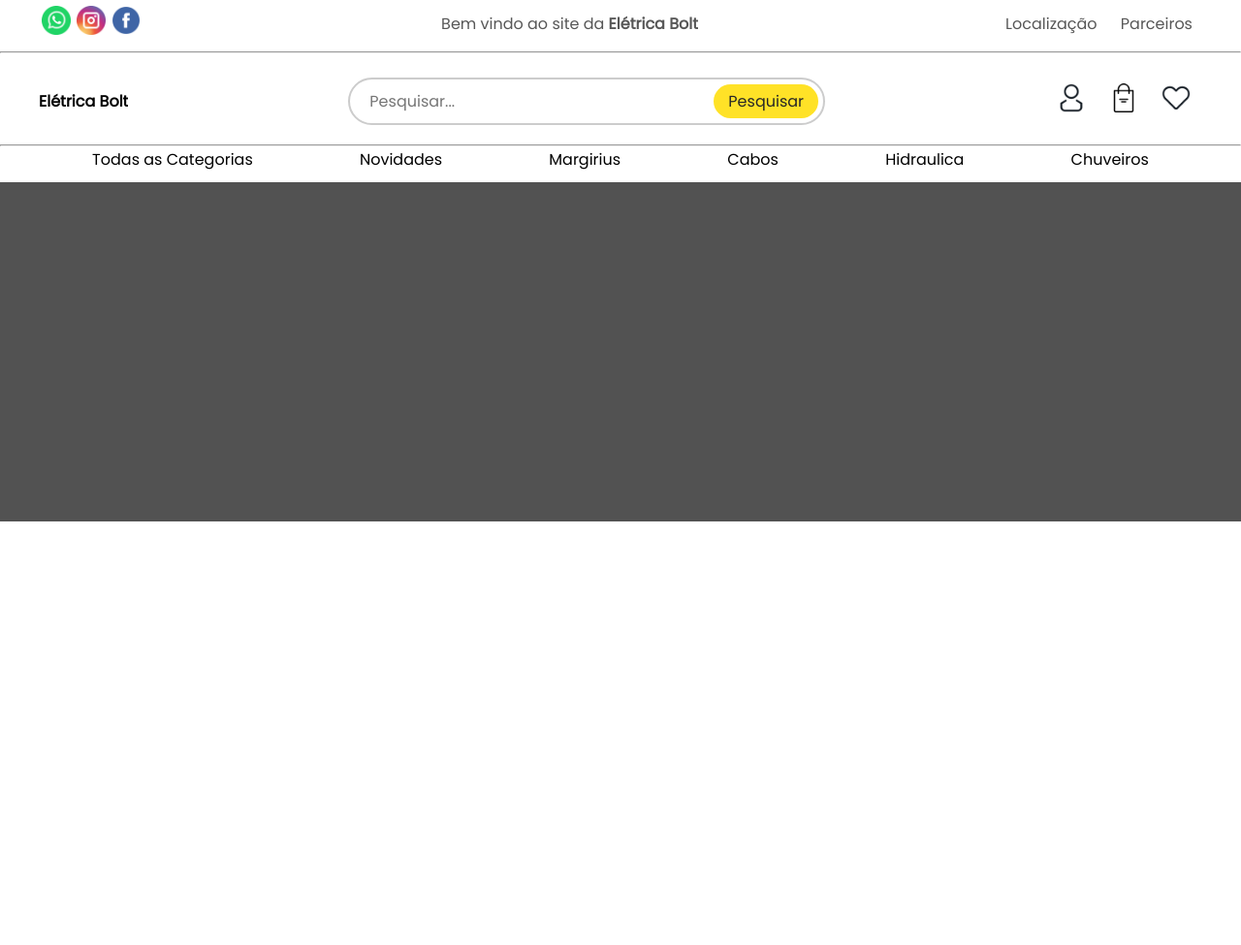
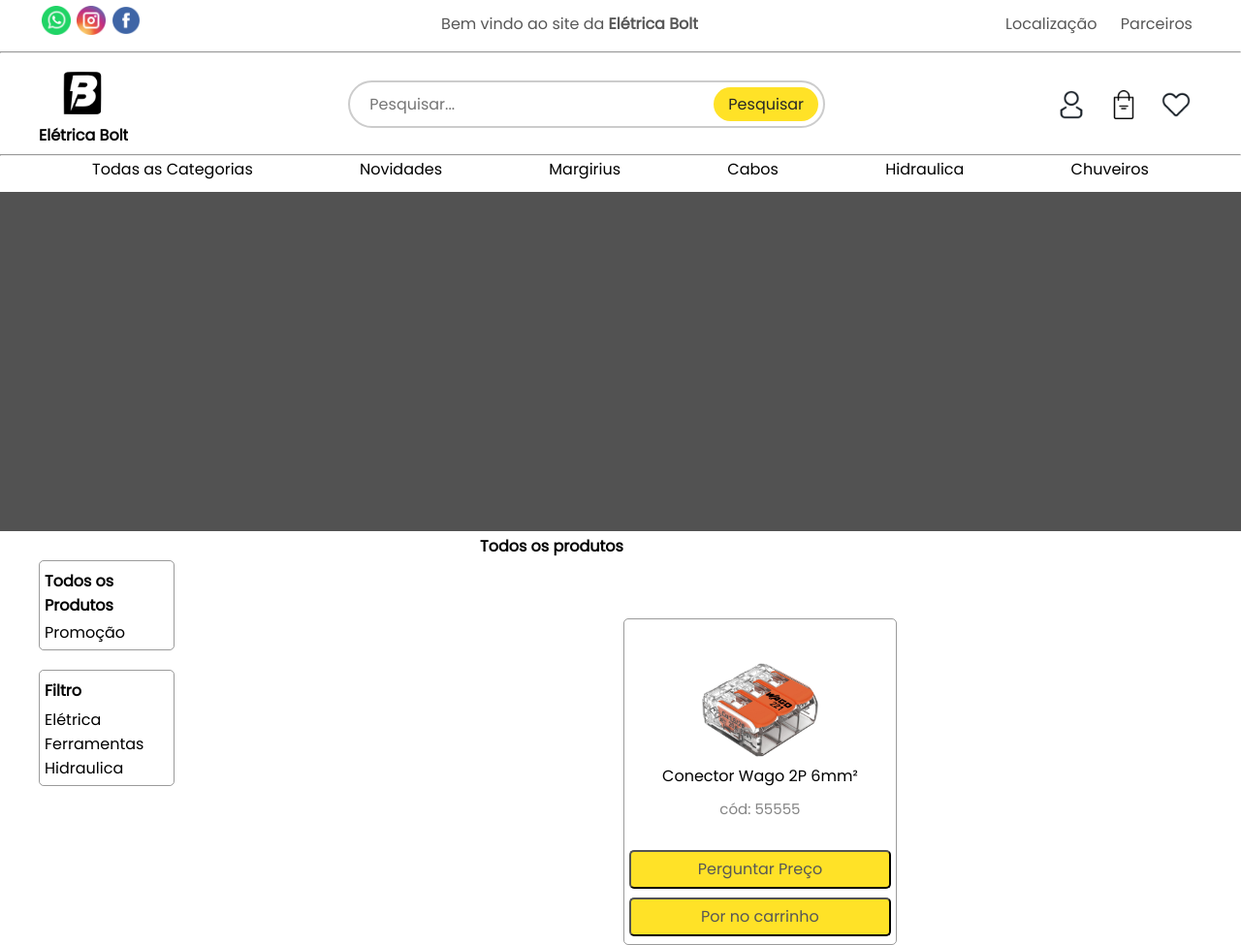
Before and after one commit to LuiggiNeves/EletricaBolt, a PHP site: page / in a window 1280 px wide. Shown: the whole page at 97% size. Before the commit the page ends 538 px from the top, so only its background shows below. Run offline with PHP 8.4, Linux system fonts and the light colour scheme.

Commit message:
Atualização do site
+Base de produtos
+logo cor preta e fundo transp
+base do filtro dos produtos
+mais alguns roots
+mudança na aparenc no geral

```diff
--- a/Css/style-index.css
+++ b/Css/style-index.css
@@ -12,8 +12,13 @@
 
 :root{
     --font-color-two: rgb(87, 87, 87);
+    --font-color-tree:rgba(87, 87, 87, 0.729);
 
     --color-btn-search:rgb(255, 226, 39);
+    --color-btn-product:rgb(255, 226, 39);
+    --color-btn-product-hv:rgb(205, 178, 0);
+
+    --color-border-div:#4747478a;
 
 
 
@@ -94,8 +99,14 @@ header hr{
 
 
 #menu-search-name{
-    margin-bottom: auto;
-    margin-top: auto;
+
+}
+
+#menu-search-name img{
+    width: 55px;
+    height: 50px;
+
+    margin-left: 20%;
 }
 
 .ico-user{
@@ -107,14 +118,14 @@ header hr{
     width: var(--lateral-site);
     display: flex;
 
-    margin-bottom: 10px;
+    margin-bottom: 2px;
 
 }
 .menu-search{
     width: var(--lateral-site);
     display: flex;
-    margin-top: 25px;
-    margin-bottom: 10px;
+    margin-top: 15px;
+    margin-bottom: 5px;
 }
 
 .search-bar {
@@ -123,6 +134,7 @@ header hr{
     border: 2px solid #ccc;
     border-radius: 25px;
     padding: 5px;
+    margin-top: 13px;
 }
 
 /* Estilo do ícone de pesquisa */
@@ -192,10 +204,27 @@ header hr{
 .nav-item-generic{
     margin: 1px;
 }
+
+
+
+
+
+
+
+
+
+
+
 /*FIM HEADER*/
 
 
 /*MAIN*/
+
+main a{
+    color: black;
+    text-decoration: none;
+}
+
 .main-container{
 
 }
@@ -212,11 +241,13 @@ header hr{
 /*Apresentção de produtos*/
 
 .main-product{
-
+    display: flex;
+    justify-content: center;
 }
 
 .main-product-container{
-
+    width: var(--lateral-site);
+    display: inline-flex;
 }
 
 .main-product-catalago-box{
@@ -226,3 +257,104 @@ header hr{
 .main-product-filter-product{
 
 }
+
+.filter-product{
+    padding: 5px;
+    margin-top: 30px;
+    border: 1px solid var(--color-border-div);
+    border-radius: 5px;
+}
+
+.filter-product > p,h1{
+    margin-top: 3px;
+    margin-bottom: 3px;
+}
+
+.filter-product-two{
+    padding: 5px;
+    margin-top: 20px;
+    border: 1px solid var(--color-border-div);
+    border-radius: 5px;
+}
+
+.filter-product-two h1{
+    margin-bottom: 5px;
+}
+
+.catalago-box-container{
+    width: 100%;
+
+    display: inline-flex;
+    justify-content: center;
+}
+
+/*BASE PRODUTOS*/
+
+.catalago-product-base{
+
+}
+
+.container-base-product{
+    width: 270px;
+    border: 1px solid var(--color-border-div);
+    border-radius: 5px;
+    padding: 5px;
+
+    margin-top: 90px;
+}
+
+.product-img img{
+    width: 120px;
+    margin-top: 40px;
+    text-align: center;
+}
+
+.product-img p{
+
+    text-align: center;
+}
+
+
+.product-name{
+    text-align: center;
+}
+
+.product-cod{
+    text-align: center;
+    margin-bottom: 25px;
+    margin-top: 10px;
+    color: var(--font-color-tree);
+    font-size: 15px;
+}
+
+/*.product-price-wpp{
+
+}
+
+.product-price-wpp button{
+
+}
+
+
+.product-add-orc{
+
+}
+
+.product-add-orc button{
+
+}*/
+
+.generic-btn-product button{
+    width: 100%;
+    height: 40px;
+    margin-top: 6px;
+    margin-bottom: 3px;
+    border-radius: 5px;
+    background-color: var(--color-btn-product);
+    color: var(--font-color-two);
+
+}
+
+.generic-btn-product button:hover{
+    background-color: var(--color-btn-product-hv);
+}
--- a/index.html
+++ b/index.html
@@ -14,15 +14,15 @@
             <div class="social-ico-container">
                 <div class="social-ico-img ">
                     <div class="ico-one ico-generic">
-                        <img src="Assets/ico/ico-social/wpp-ico.png" alt="">
+                        <a href=""><img src="Assets/ico/ico-social/wpp-ico.png" alt=""></a>
                     </div>
 
                     <div class="ico-two ico-generic">
-                        <img src="Assets/ico/ico-social/ig-ico.png" alt="">
+                        <a href=""><img src="Assets/ico/ico-social/ig-ico.png" alt=""></a>
                     </div>
 
                     <div class="ico-tree ico-generic">
-                        <img src="Assets/ico/ico-social/fc-ico.png" alt="">
+                        <a href=""><img src="Assets/ico/ico-social/fc-ico.png" alt=""></a>
                     </div>
                 </div>
 
@@ -44,6 +44,7 @@
             <div class="menu-search-container">
                 <div class="menu-search">
                     <div id="menu-search-name">
+                        <h3><img src="Assets/logos/bolt-logo-parcial.png" alt=""></h3>
                         <h3>Elétrica Bolt</h3>
                     </div>
                     <div class="search-container">
@@ -124,6 +125,38 @@
                 <div class="main-product-container">
                     <div class="main-product-catalago-box">
                         <div class="main-product-filter-product">
+                            <div class="filter-product">
+                                <div><h1><a href="#">Todos os Produtos</a></h1></div>
+                                <div><p>Promoção</p></div>
+                            </div>
+                            <div class="filter-product-two">
+                                <div><h1>Filtro</h1></div>
+                                <div><p><a href="#">Elétrica</a></p></div>
+                                <div><p><a href="#">Ferramentas</a></p></div>
+                                <div><p><a href="#">Hidraulica</a></p></div>
+                            </div>
+                        </div>
+
+
+                    </div>
+
+                    <div class="catalago-box-container">
+                        <div>
+                            <h1>Todos os produtos</h1>
+                        </div>
+                        <div class="catalago-box">
+
+
+                            <div class="catalago-product-base">
+                                <div class="container-base-product">
+                                    <div class="product-img"><p><img src="Assets/img/product/wago img teste.jpg" alt=""></p></div>
+                                    <div class="product-name"><p>Conector Wago 2P 6mm²  </p></div>
+                                    <div class="product-cod"><p>cód: 55555</p></div>
+                                    <div class="product-price-wpp generic-btn-product"><p><button>Perguntar Preço</button></p></div>
+                                    <div class="product-add-orc generic-btn-product"><p><button>Por no carrinho</button></p></div>
+                                </div>
+
+                            </div>
 
                         </div>
                     </div>
```
Also changed, not shown: Js/js.js (added, +8 -0 lines), Assets/img/product/wago img teste.jpg (added), Assets/logos/bolt-logo-completa.jpg (added), Assets/logos/bolt-logo-parcial.png (added), Assets/logos/bolt-logo.png (added).
